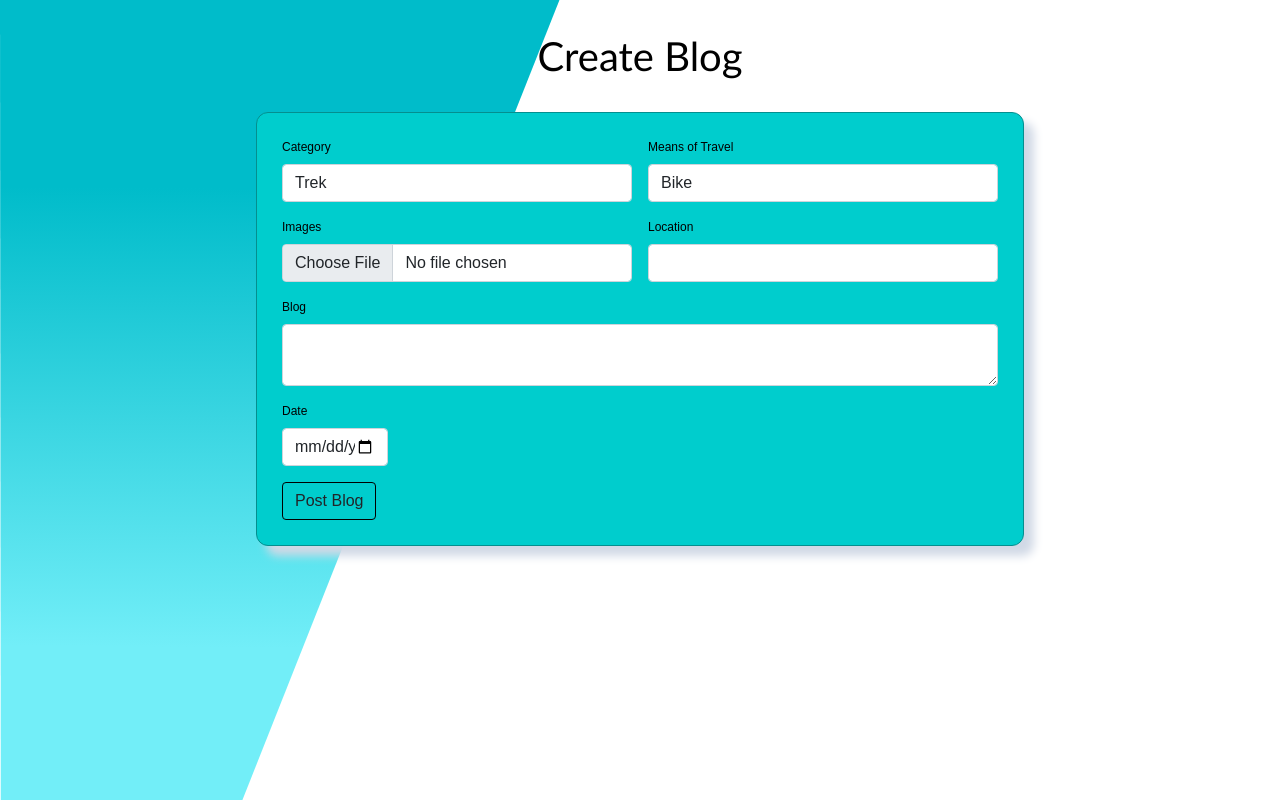
After one commit to AadeshWatade/Traveloggers, a Flask app: page /add_blog in a window 1280 px wide. The commit adds this page. Run offline with Flask 2, Linux system fonts and the light colour scheme; some libraries are stand-ins or nearby versions.

Commit message:
add blog

```diff
--- a/app.py
+++ b/app.py
@@ -24,16 +24,19 @@ def helo():
 def index():
     return render_template("index.html")
 
-
-
-
-
 @app.route("/signup")
 def signup():
     return render_template("signup.html")
+
 @app.route("/login")
 def login():
     return render_template("login.html")
+
+@app.route("/add_blog")
+def add_blog():
+    return render_template("add_blog.html")
+
+
 
 
 if __name__ == "__main__":
--- /dev/null
+++ b/templates/add_blog.html
@@ -0,0 +1,147 @@
+<!DOCTYPE html>
+<html lang="en">
+  <head>
+    <meta charset="UTF-8" />
+    <meta http-equiv="X-UA-Compatible" content="IE=edge" />
+    <meta name="viewport" content="width=device-width, initial-scale=1.0" />
+    <title>Traveloggers</title>
+    <link rel="stylesheet" href="/static/src/signup.css" />
+    <link
+      href="https://cdn.jsdelivr.net/npm/bootstrap@5.1.3/dist/css/bootstrap.min.css"
+      rel="stylesheet"
+      integrity="sha384-1BmE4kWBq78iYhFldvKuhfTAU6auU8tT94WrHftjDbrCEXSU1oBoqyl2QvZ6jIW3"
+      crossorigin="anonymous"
+    />
+    <style>
+      body {
+        margin: auto !important;
+        box-sizing: border-box;
+        align-items: center;
+        font-family: 'Montserrat', sans-serif;
+        font-size: 12px;
+        /* background-color: #00cdcd; */
+        color: black;
+      }
+
+      #signupCard {
+        width: 60%;
+        padding: 25px;
+        background-color: #00cdcd;
+        border: 1px solid #048f8f;
+        box-shadow: 10px 10px 10px #d1d9e6;
+        border-radius: 12px;
+        overflow: hidden;
+      }
+    </style>
+  </head>
+
+  <body style="display: flex; flex-direction: column">
+    <img
+      style="height: 100vh; position: absolute; z-index: -10; left: 0; top: 0"
+      src="/static/LoginSvg.svg"
+      alt=""
+    />
+    <h1
+      style="
+        margin: 2rem auto;
+        text-align: center;
+        font-family: 'Gill Sans', 'Gill Sans MT', Calibri, 'Trebuchet MS',
+          sans-serif;
+      "
+    >
+      Create Blog
+    </h1>
+    <!-- <img
+      style="margin: 5rem 0"
+      src="/static/Group 45.svg"
+      alt="TRAVELOGGERS"
+    /> -->
+    <div class="container" id="signupCard">
+      <form class="row g-3">
+        <div class="col-sm-6">
+          <label for="category" class="form-label">Category</label>
+          <select class="countries form-control" id="category">
+            <option class="dropdown-item" href="#">Trek</option>
+            <option class="dropdown-item" href="#">Beach</option>
+            <option class="dropdown-item" href="#">Hill Station</option>
+            <option class="dropdown-item" href="#">Pilgrimage</option>
+            <option class="dropdown-item" href="#">Monuments</option>
+            <option class="dropdown-item" href="#">Forts</option>
+          </select>
+        </div>
+        <div class="col-sm-6">
+          <label for="means" class="form-label">Means of Travel</label>
+          <select class="countries form-control" id="means">
+            <option class="dropdown-item" href="#">Bike</option>
+            <option class="dropdown-item" href="#">Car</option>
+            <option class="dropdown-item" href="#">Bus</option>
+            <option class="dropdown-item" href="#">Railways</option>
+            <option class="dropdown-item" href="#">Flight</option>
+            <option class="dropdown-item" href="#">Ships</option>
+          </select>
+        </div>
+        <div class="col-md-6">
+          <label for="inputEmail4" class="form-label">Images</label>
+          <input
+            type="file"
+            accept=".jpg,.gif,.png"
+            class="form-control"
+            id="inputEmail4"
+          />
+        </div>
+
+        <div class="col-md-6">
+          <label for="inputName4" class="form-label">Location</label>
+          <input type="text" class="form-control" id="inputName4" />
+        </div>
+        <div class="">
+          <label for="inputName6" class="form-label">Blog</label>
+          <textarea
+            type="text"
+            class="form-control"
+            id="inputName6"
+          ></textarea>
+        </div>
+
+        <div class="col-md-2">
+          <label for="inputZip" class="form-label">Date</label>
+          <input type="date" class="form-control" id="inputZip" />
+        </div>
+        <div class="col-12">
+          <button
+            style="background-color: #00cdcd; border: 1px solid black"
+            type="submit"
+            class="btn"
+          >
+            Post Blog
+          </button>
+        </div>
+      </form>
+
+      <!-- <div id="navbar"><span>Red Stapler - Geolocation API</span></div>
+        <div id="wrapper">
+            <button id="location-button">Get User Location</button>
+            <div id="output"></div>
+        </div> -->
+    </div>
+    <script
+      src="https://code.jquery.com/jquery-3.6.1.js"
+      integrity="sha256-3zlB5s2uwoUzrXK3BT7AX3FyvojsraNFxCc2vC/7pNI="
+      crossorigin="anonymous"
+    ></script>
+    <script src="https://ajax.googleapis.com/ajax/libs/jquery/3.2.1/jquery.min.js"></script>
+    <script src="/static/JS/scripts.js"></script>
+    <script
+      src="https://cdn.jsdelivr.net/npm/@popperjs/core@2.10.2/dist/umd/popper.min.js"
+      integrity="sha384-7+zCNj/IqJ95wo16oMtfsKbZ9ccEh31eOz1HGyDuCQ6wgnyJNSYdrPa03rtR1zdB"
+      crossorigin="anonymous"
+    ></script>
+    <script
+      src="https://cdn.jsdelivr.net/npm/bootstrap@5.1.3/dist/js/bootstrap.min.js"
+      integrity="sha384-QJHtvGhmr9XOIpI6YVutG+2QOK9T+ZnN4kzFN1RtK3zEFEIsxhlmWl5/YESvpZ13"
+      crossorigin="anonymous"
+    ></script>
+  </body>
+</html>
+
+<!-- blog image category Location date means of travel -->
```
Also changed, not shown: templates/login.html (+23 -35 lines), templates/signup.html (+9 -5 lines), static/Group 48.png (added), static/LoginSvg.svg (added).
